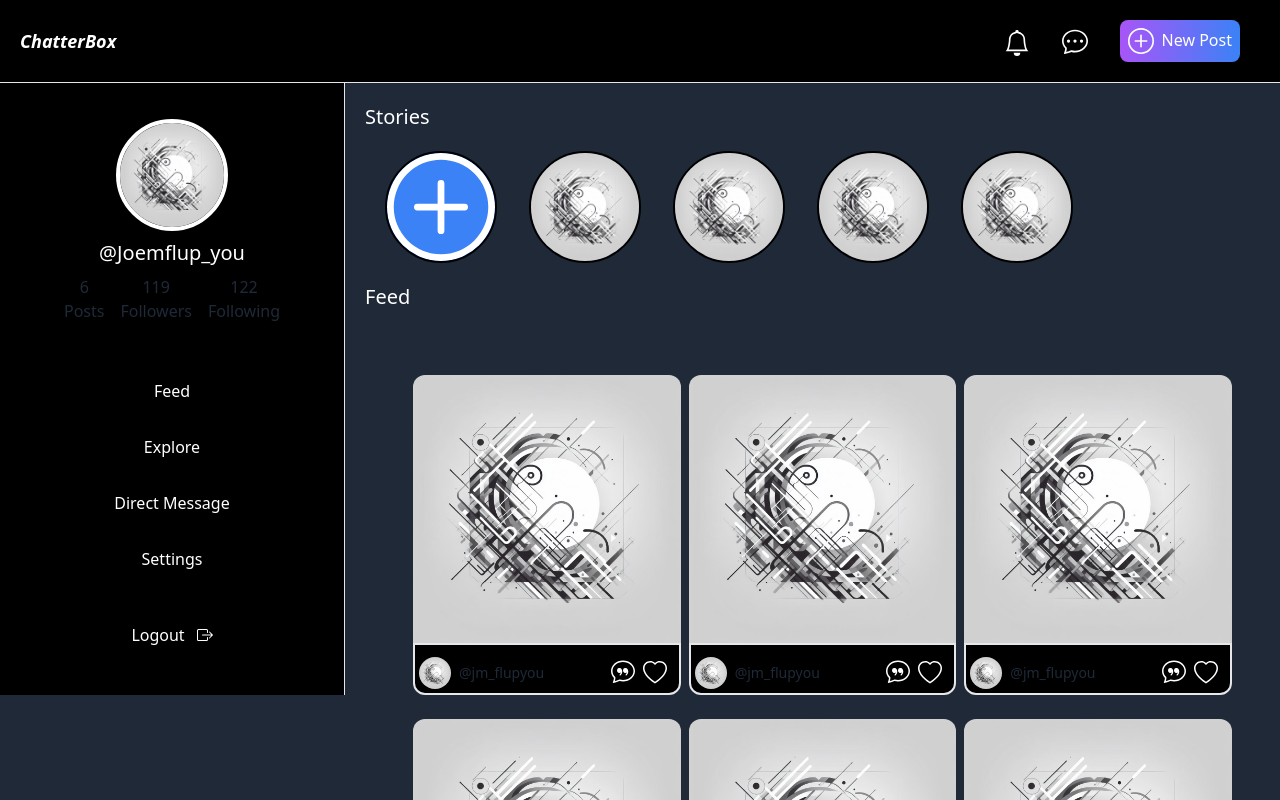
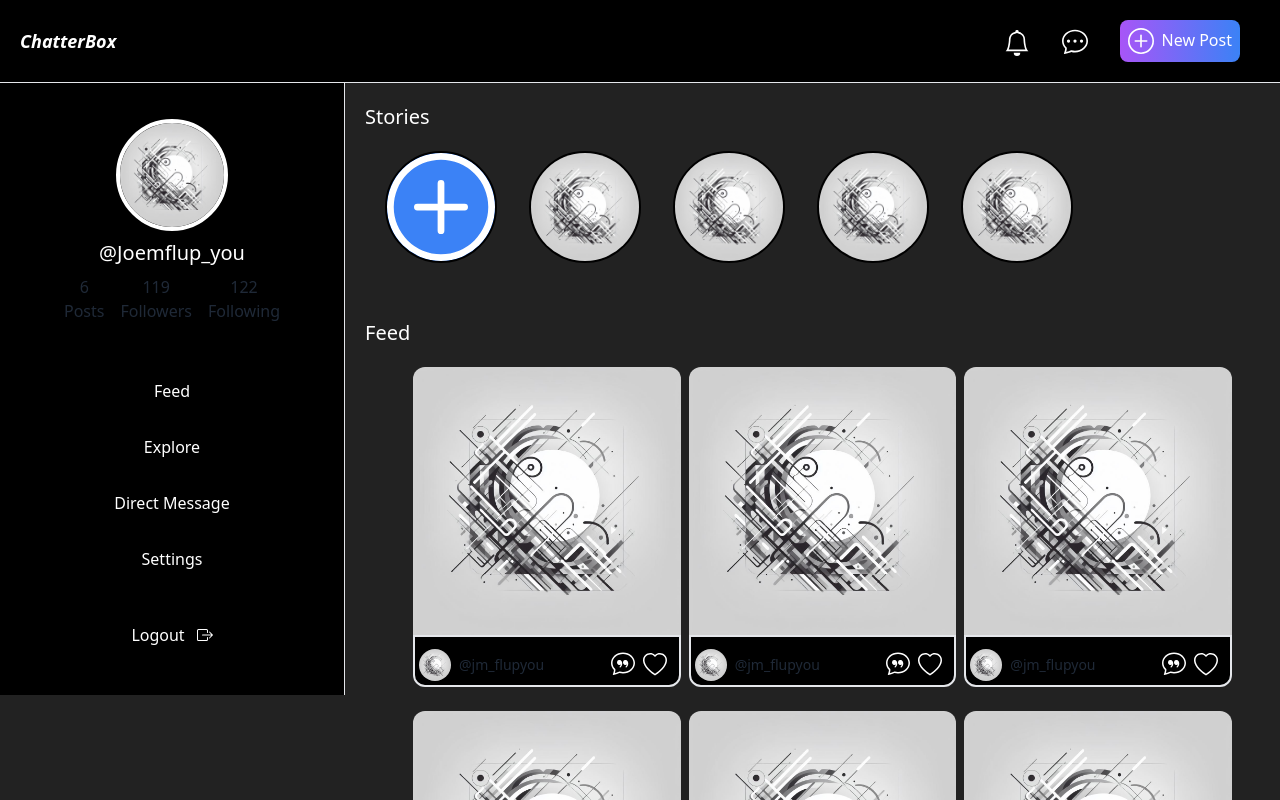
Before and after one commit to JPHMarchB/chatterbox, a Next.js app in the folder frontend/: page / in a window 1280 px wide. Shown: the top 800 px of the page. Built offline with nearby package versions, Linux system fonts and the light colour scheme.

Commit message:
Created view for explore page

```diff
--- /dev/null
+++ b/frontend/src/app/(main-site)/explore/Explore.tsx
@@ -0,0 +1,26 @@
+import {JSX} from "react";
+
+function ExplorePost() : JSX.Element {
+    return (
+        <>
+            <img className='image-full' src='/profile-placeholder.jpg' alt='Post'/>
+        </>
+    )
+}
+
+export function Explore() : JSX.Element {
+    return (
+        <>
+            <div className='grid grid-cols-1 md:grid-cols-2 lg:grid-cols-3 gap-1'>
+                <ExplorePost/>
+                <ExplorePost/>
+                <ExplorePost/>
+                <ExplorePost/>
+                <ExplorePost/>
+                <ExplorePost/>
+                <ExplorePost/>
+                <ExplorePost/>
+            </div>
+        </>
+    )
+}
--- /dev/null
+++ b/frontend/src/app/(main-site)/explore/page.tsx
@@ -0,0 +1,13 @@
+import {JSX} from "react";
+import {Explore} from "@/app/(main-site)/explore/Explore";
+
+export default function Home() : JSX.Element {
+    return (
+        <>
+            <section className='bg-[#222] p-5'>
+                <h1 className='text-xl text-white pb-3'>Explore</h1>
+                <Explore/>
+            </section>
+        </>
+    )
+}
--- a/frontend/src/app/(main-site)/page.tsx
+++ b/frontend/src/app/(main-site)/page.tsx
@@ -5,8 +5,10 @@ import {Stories} from "@/app/shared/Stories";
 export default function Home() : JSX.Element {
     return (
         <>
-            <section className='bg-gray-800 p-5 lg:p-0 pt-5'>
+            <section className='bg-[#222] p-5 lg:p-0 pt-5'>
                 <Stories/>
+
+                <h1 className='text-xl text-white pt-9'>Feed</h1>
                 <Posts/>
             </section>
         </>
--- a/frontend/src/app/shared/Posts.tsx
+++ b/frontend/src/app/shared/Posts.tsx
@@ -5,8 +5,7 @@ import {Post} from "@/app/shared/Post";
 export function Posts() : JSX.Element {
     return (
         <>
-            <h1 className='text-xl text-white'>Feed</h1>
-            <div className='grid grid-cols-1 md:grid-cols-2 lg:grid-cols-3 gap-2 p-1 md:p-10 lg:p-12'>
+            <div className='grid grid-cols-1 md:grid-cols-2 lg:grid-cols-3 gap-2 p-1 md:px-10 lg:px-12'>
                 <Post/>
                 <Post/>
                 <Post/>
--- a/frontend/src/app/shared/SideBar.tsx
+++ b/frontend/src/app/shared/SideBar.tsx
@@ -23,7 +23,7 @@ export function SideBar() : JSX.Element {
             {/* Site Navigation */}
             <div className='grid *:py-4 pt-9 text-white'>
                 <a href='/' className='hover:bg-gray-900 rounded-xl'>Feed</a>
-                <a href='/' className='hover:bg-gray-900 rounded-xl'>Explore</a>
+                <a href='/explore' className='hover:bg-gray-900 rounded-xl'>Explore</a>
                 <a href='/' className='hover:bg-gray-900 rounded-xl'>Direct Message</a>
                 <a href='/' className='hover:bg-gray-900 rounded-xl'>Settings</a>
                 <a href='/' className='hover:bg-red-600 rounded-xl mt-5 flex justify-center items-center gap-3'>
```
